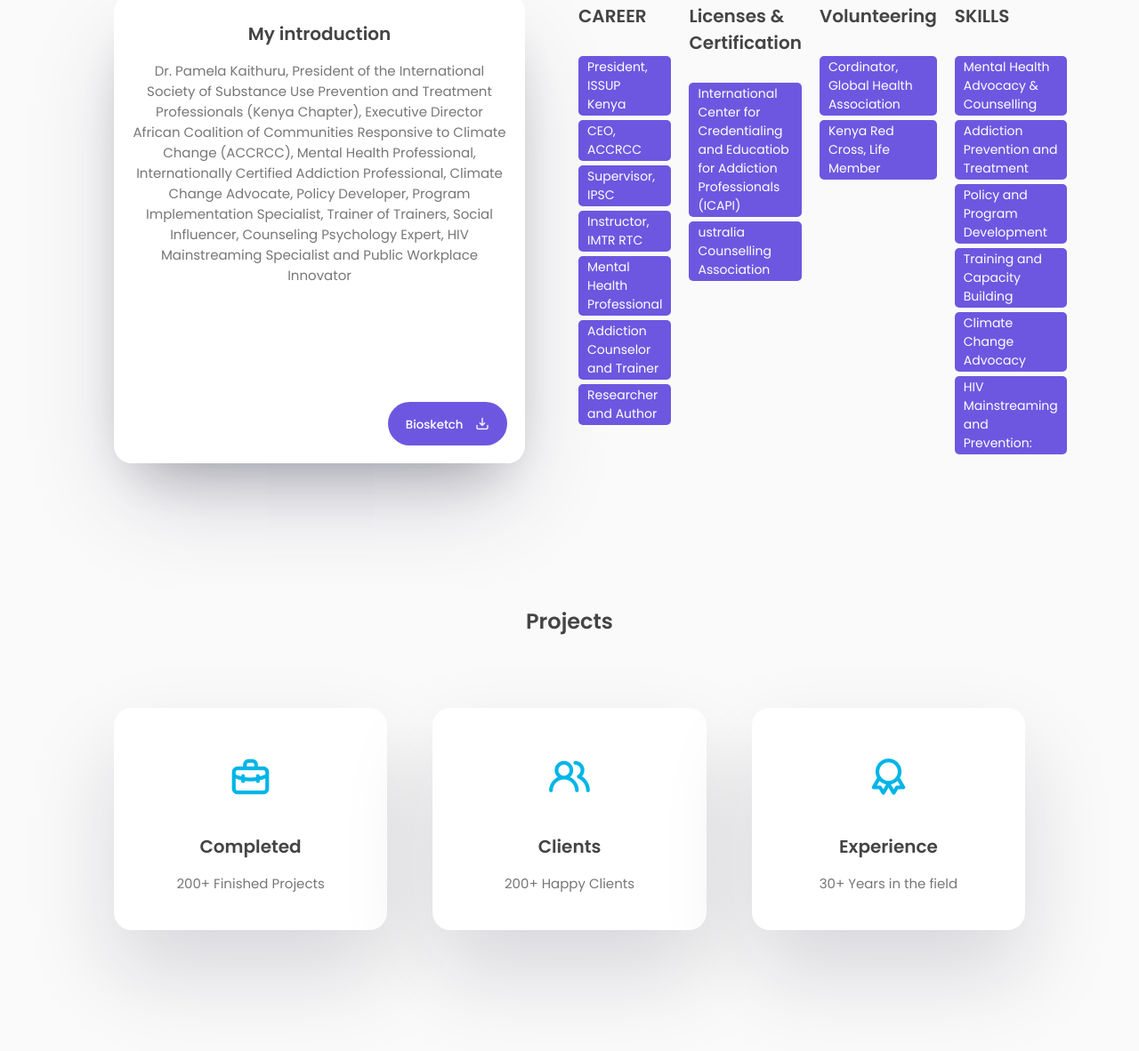
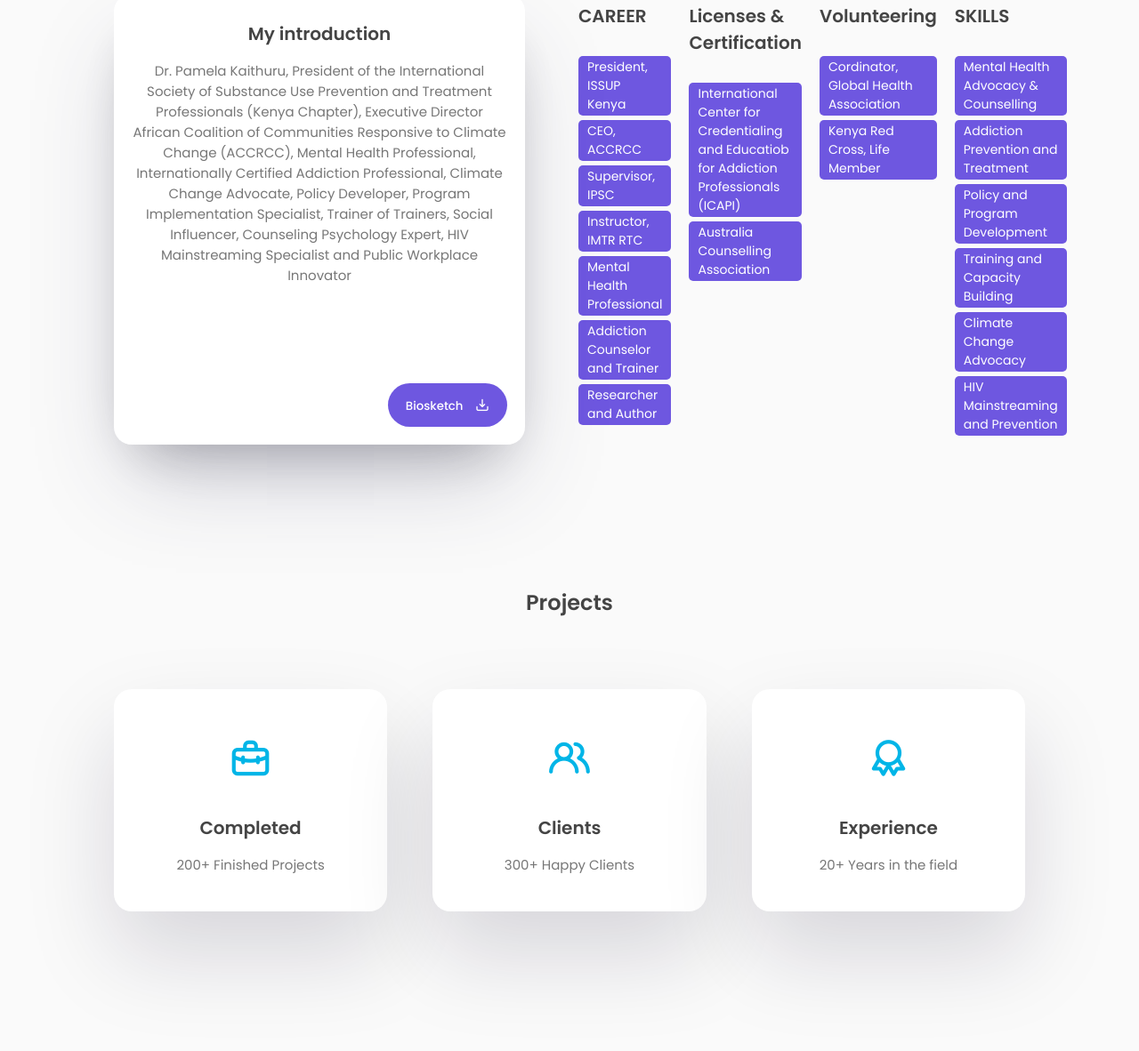
Before and after one commit to Bkoome/Kirimi-Portfolio, a plain HTML site: page index.html in a window 1280 px wide. Shown: the part 1002-2184 px from the top of the page at 89% size. Drawn offline with nearby package versions, Linux system fonts and the light colour scheme.

Commit message:
Update index.html

```diff
--- a/index.html
+++ b/index.html
@@ -136,7 +136,7 @@
                             </div>
                             <div class="skills-list">
                                 <span>International Center for Credentialing and Educatiob for Addiction Professionals (ICAPI)</span>
-                                <span>ustralia Counselling Association</span>
+                                <span>Australia Counselling Association</span>
 
                             </div>
                         </div>
@@ -161,7 +161,7 @@
                                 <span>Policy and Program Development</span>
                                 <span>Training and Capacity Building</span>
                                 <span>Climate Change Advocacy</span>
-                                <span>HIV Mainstreaming and Prevention:</span>
+                                <span>HIV Mainstreaming and Prevention</span>
 
                             </div>
                         </div>
@@ -182,12 +182,12 @@
                     <div class="project-box">
                         <i class="uil uil-users-alt"></i>
                         <h3>Clients</h3>
-                        <label>200+ Happy Clients</label>
+                        <label>300+ Happy Clients</label>
                     </div>
                     <div class="project-box">
                         <i class="uil uil-award"></i>
                         <h3>Experience</h3>
-                        <label>30+ Years in the field</label>
+                        <label>20+ Years in the field</label>
                     </div>
                 </div>
             </section>
```
